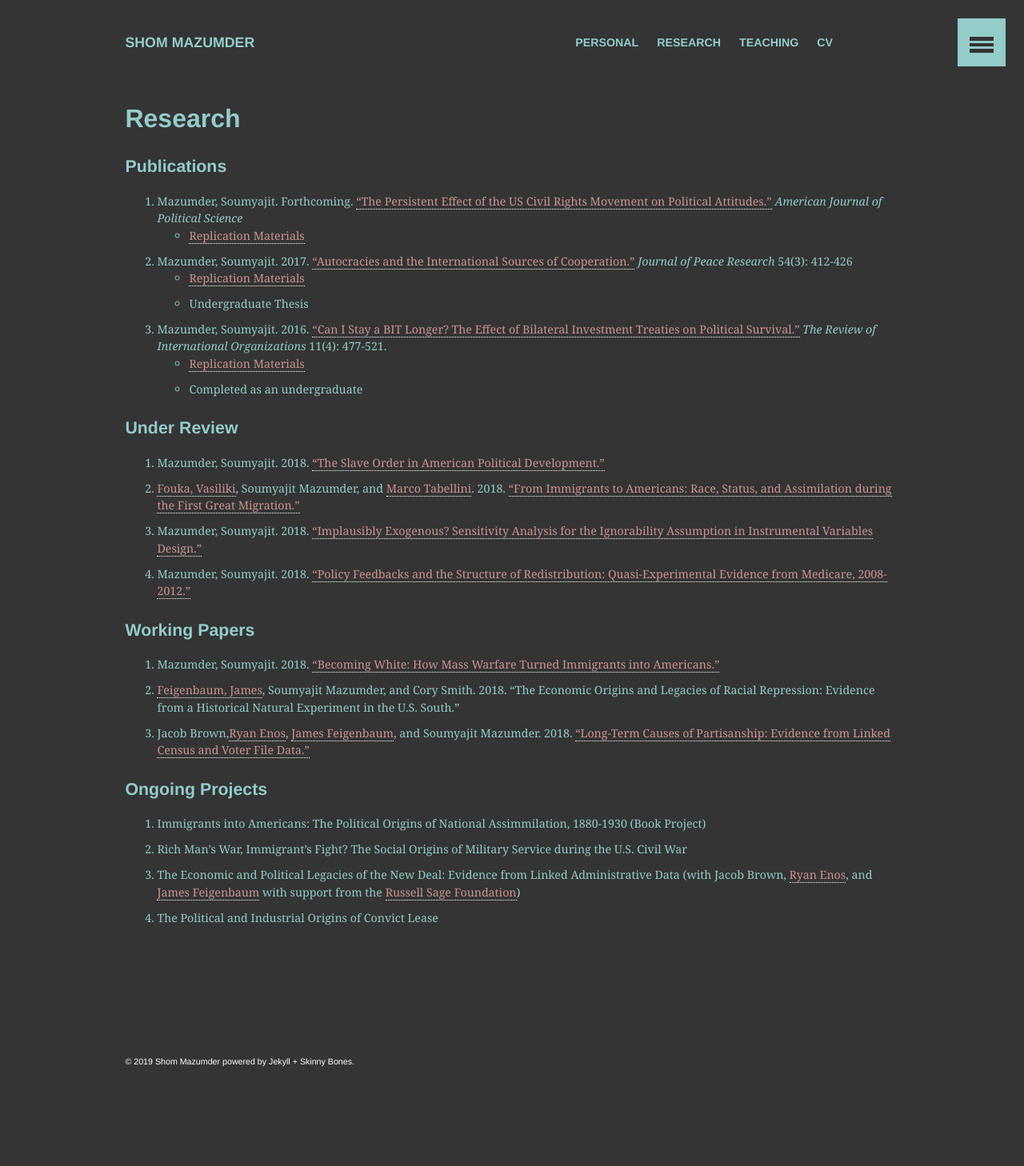
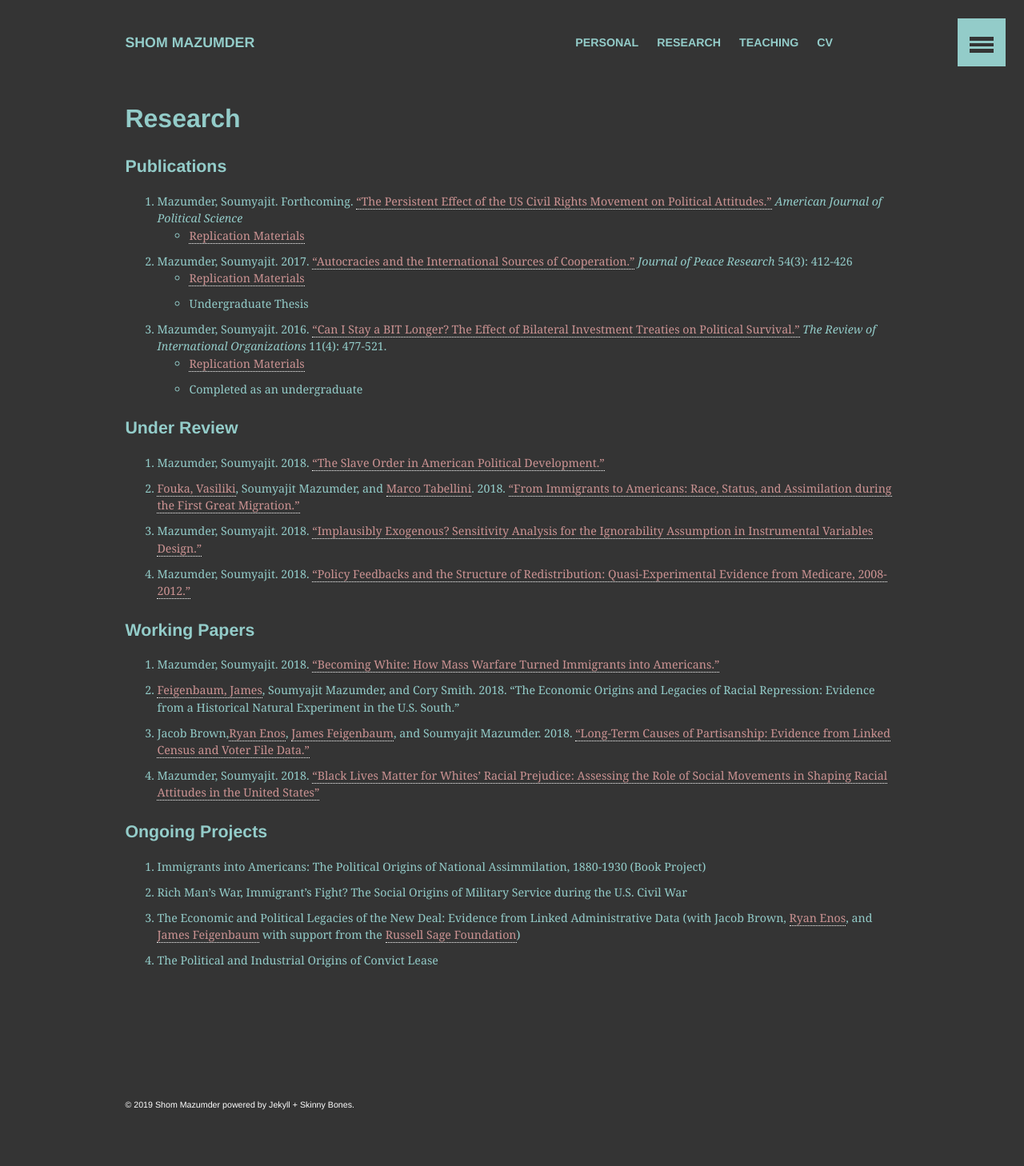
Before and after one commit to shommazumder/shommazumder.github.io-archive, a Jekyll site: the page built from _pages/research.md, in a window 1280 px wide. Shown: the whole page at 80% size. Built offline with Jekyll 4.4.1, drawn with Linux system fonts in a browser that asks for light colours; before the commit the page ends 1404 px from its top, so only the background shows below that.

Commit message:
added blm racial resentment paper link

```diff
--- a/_pages/research.md
+++ b/_pages/research.md
@@ -28,6 +28,7 @@ layout: archive
 1. Mazumder, Soumyajit. 2018. ["Becoming White: How Mass Warfare Turned Immigrants into Americans."](https://www.dropbox.com/s/f4u583cju7q2caq/war-assimilation-mazumder.pdf?raw=1)
 2. [Feigenbaum, James](http://jamesfeigenbaum.github.io/), Soumyajit Mazumder, and Cory Smith. 2018. "The Economic Origins and Legacies of Racial Repression: Evidence from a Historical Natural Experiment in the U.S. South."
 3. Jacob Brown,[Ryan Enos](http://ryandenos.com/), [James Feigenbaum](http://jamesfeigenbaum.github.io/), and Soumyajit Mazumder. 2018. ["Long-Term Causes of Partisanship: Evidence from Linked Census and Voter File Data."](https://www.dropbox.com/s/aaocr5rk1jvoz29/BrownEnosFeigenbaumMazumder.pdf?raw=1)
+4. Mazumder, Soumyajit. 2018. ["Black Lives Matter for Whites' Racial Prejudice: Assessing the Role of Social Movements in Shaping Racial Attitudes in the United States"](https://www.dropbox.com/s/5jdzi0wbvd62l1y/blm-attitudes-v1.pdf?raw=1)
 
 #### Ongoing Projects
 
```
